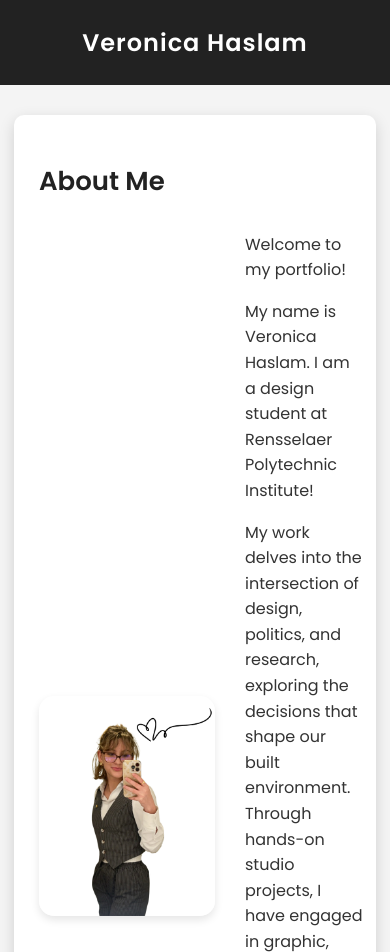
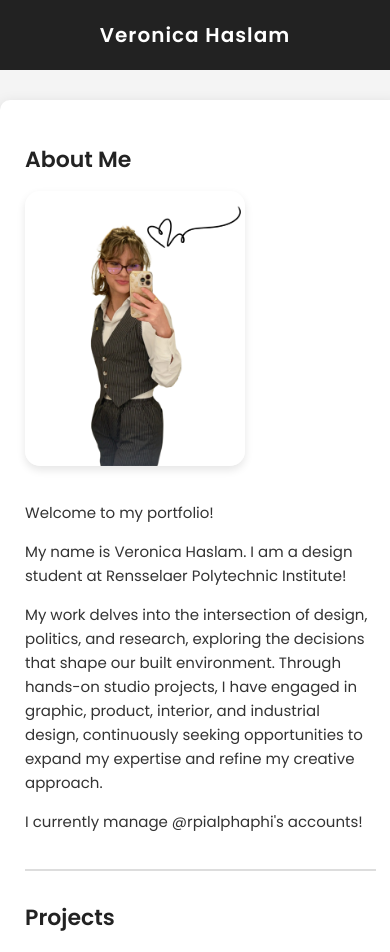
Before and after one commit to veronicahaslam/veronicahaslam-portfolio, a plain HTML site: page index.htm in a window 390 px wide. Shown: the top 952 px of the page. Drawn offline with Linux system fonts and the light colour scheme.

Commit message:
Update index.htm

```diff
--- a/index.htm
+++ b/index.htm
@@ -24,7 +24,8 @@
             letter-spacing: 1px;
         }
         .container {
-            width: 80%;
+            width: 90%;
+            max-width: 1000px;
             margin: 30px auto;
             background: white;
             padding: 25px;
@@ -44,24 +45,27 @@
         }
         .about-container {
             display: flex;
+            flex-wrap: wrap;
             align-items: center;
-            gap: 30px;
+            gap: 20px;
         }
         .about-text {
             flex: 1;
             font-size: 16px;
             line-height: 1.6;
+            min-width: 250px;
         }
         .about-image {
-            width: 220px;
-            height: 220px;
+            width: 100%;
+            max-width: 220px;
+            height: auto;
             border-radius: 15px;
             object-fit: cover;
             box-shadow: 0px 4px 8px rgba(0, 0, 0, 0.1);
         }
         .projects-grid {
             display: grid;
-            grid-template-columns: repeat(auto-fit, minmax(250px, 1fr));
+            grid-template-columns: repeat(4, 1fr);
             gap: 20px;
             padding: 20px 0;
         }
@@ -122,6 +126,28 @@
             margin-top: 30px;
             font-size: 14px;
         }
+
+        @media (max-width: 900px) {
+            .projects-grid {
+                grid-template-columns: repeat(2, 1fr);
+            }
+        }
+
+        @media (max-width: 600px) {
+            header {
+                font-size: 20px;
+                padding: 20px;
+            }
+            h2 {
+                font-size: 22px;
+            }
+            .about-text {
+                font-size: 15px;
+            }
+            .projects-grid {
+                grid-template-columns: 1fr;
+            }
+        }
     </style>
 </head>
 <body>
@@ -134,8 +160,8 @@
             <div class="about-container">
                 <img src="Porfolio_Picture.png" alt="About Me Image" class="about-image">
                 <div class="about-text">
-                    <p>Welcome to my portfolio! </p>
-			<p>My name is Veronica Haslam. I am a design student at Rensselaer Polytechnic Institute!</p>
+                    <p>Welcome to my portfolio!</p>
+                    <p>My name is Veronica Haslam. I am a design student at Rensselaer Polytechnic Institute!</p>
                     <p>My work delves into the intersection of design, politics, and research, exploring the decisions that shape our built environment. Through hands-on studio projects, I have engaged in graphic, product, interior, and industrial design, continuously seeking opportunities to expand my expertise and refine my creative approach.</p>
                     <p>I currently manage @rpialphaphi's accounts!</p>
                 </div>
```
